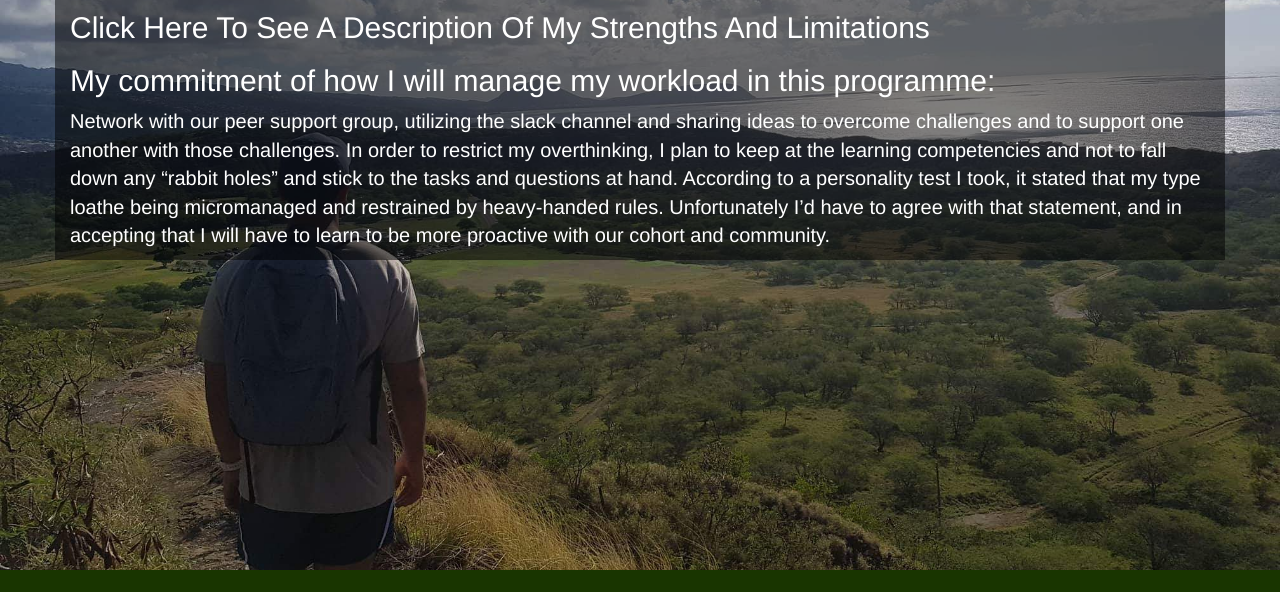
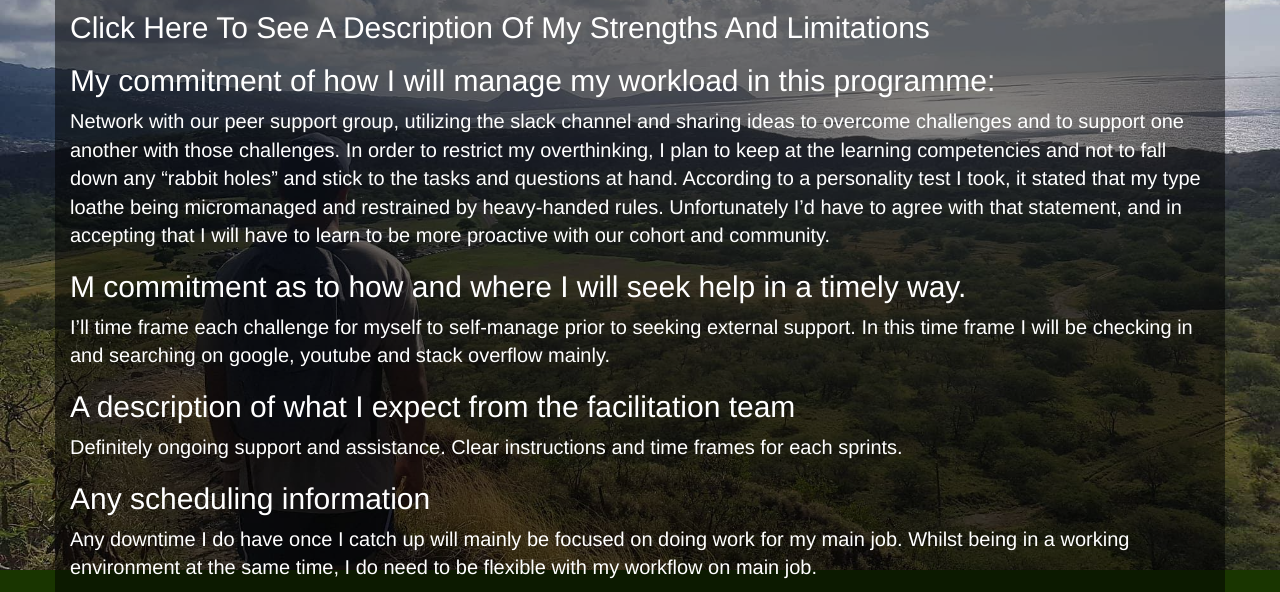
Before and after one commit to katene30/katene30.github.io, a plain HTML site: page sprint2-cultural.html in a window 1280 px wide. Shown: the part 230-822 px from the top of the page. Before the commit the page ends 800 px from the top, so only its background shows below. Drawn offline with Linux system fonts and the light colour scheme.

Commit message:
Create leraning agreement

```diff
--- a/sprint2-cultural.html
+++ b/sprint2-cultural.html
@@ -58,11 +58,25 @@
         <div class="col-md-12 content">
           <a href="sprint1-cultural.html" class="navigate-button"><h2>Click here to see a description of my strengths and limitations</h2></a>
           <h2>My commitment of how I will manage my workload in this programme:</h2>
+
           <p>Network with our peer support group, utilizing the slack channel and sharing ideas to overcome challenges and to support one another
               with those challenges. In order to restrict my overthinking, I plan to keep at the learning competencies and not to fall down any “rabbit holes”
               and stick to the tasks and questions at hand. According to a personality test I took, it stated that my type loathe being micromanaged and
               restrained by heavy-handed rules. Unfortunately I’d have to agree with that statement, and in accepting that I will have to learn to be more
               proactive with our cohort and community.</p>
+
+          <h2>M commitment as to how and where I will seek help in a timely way.</h2>
+          <p>I’ll time frame each challenge for myself to self-manage prior to seeking external support. In this time frame I will be checking in and searching on
+              google, youtube and stack overflow mainly.
+          </p>
+
+          <h2>A description of what I expect from the facilitation team</h2>
+          <p>Definitely ongoing support and assistance. Clear instructions and time frames for each sprints.</p>
+
+          <h2>Any scheduling information</h2>
+          <p>Any downtime I do have once I catch up will mainly be focused on doing work for my main job. Whilst being in a working environment at the same
+              time, I do need to be flexible with my workflow on main job.
+          </p>
         </div>
       </div>
     </div>
```
